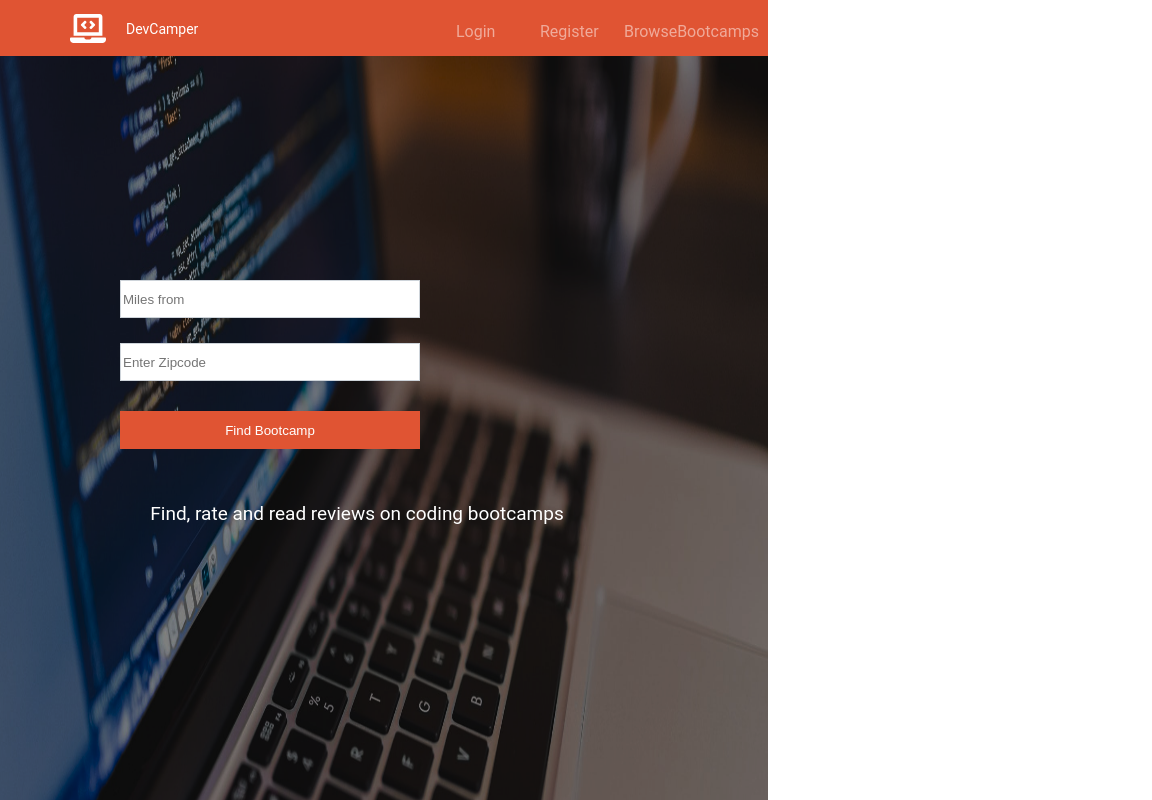
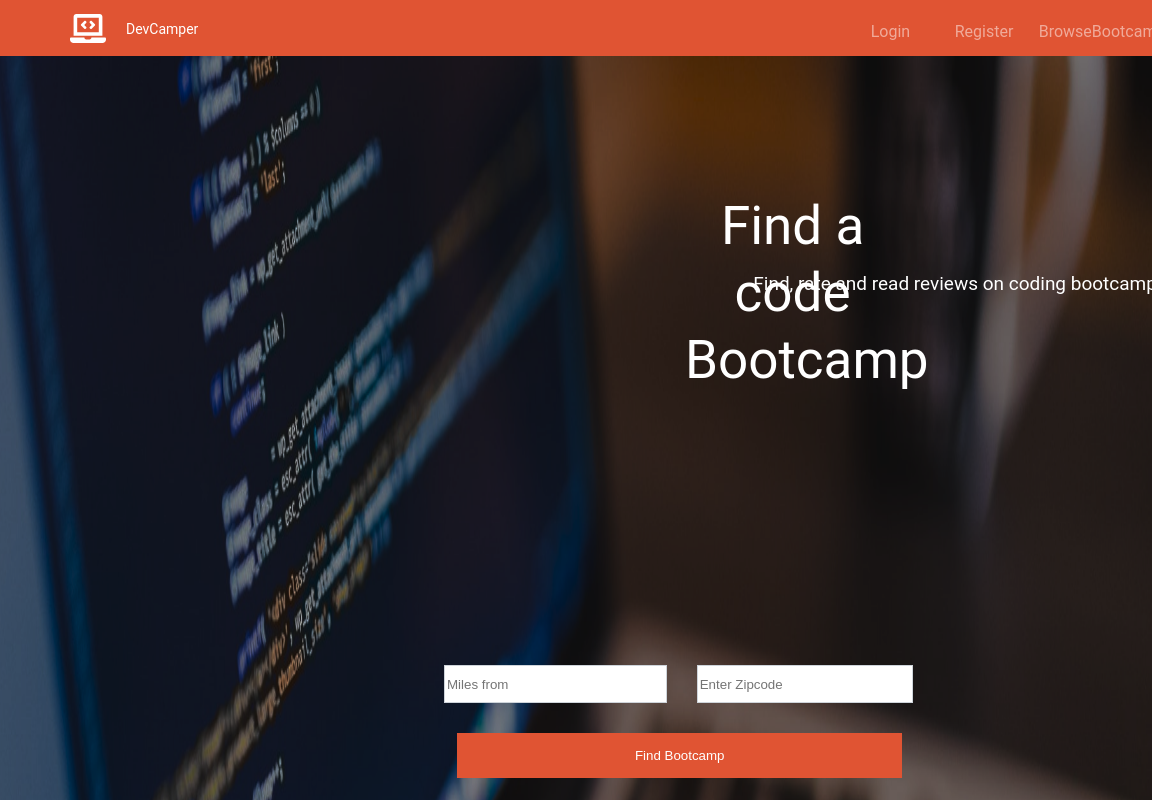
Before and after one commit to LuizaAv/experience.io, a React (Create React App) app: page / in a window 768 px wide. Shown: the top 800 px of the page, 1152 px wide, since content can reach past the window. Built offline with nearby package versions, Linux system fonts and the light colour scheme.

Commit message:
Added store

```diff
--- a/src/components/header/header.css
+++ b/src/components/header/header.css
@@ -39,6 +39,13 @@ span{
         margin-left: 70px;
         margin-top: 14px;
     }
+    .header{
+        display: flex;
+        justify-content: space-between;
+        height: 56px;
+        width: 154vw;
+        background: #E05433;
+    }
 }
 
 @media only screen and (min-device-width: 801px) and (max-device-width: 1024px){
--- a/src/components/home.js/homepage.css
+++ b/src/components/home.js/homepage.css
@@ -2,26 +2,23 @@
     width: 100%;
     margin: auto;
 }
+
 .img{
     width: 100%;
     height: 100vh;
 }
 
-
-
 .textField{
     position: absolute;
-    width: 538px;
+    width: 28.02vw;
     height: 68px;
-    left: 691px;
-    top: 380px;
-
+    left: 685px;
+    top: 140px;
     font-family: Roboto;
     font-style: normal;
     font-weight: normal;
     font-size: 53px;
     line-height: 67px;
-
     text-align: center;
     color: #FFFFFF;
 }
@@ -31,7 +28,7 @@
     width: 414px;
     height: 30px;
     left: 753px;
-    top: 480px;
+    top: 250px;
 
     font-family: Roboto;
     font-style: normal;
@@ -43,12 +40,18 @@
 }
 
 .inputContainer{
-    margin-top: -580px;
+    position: absolute;
+    top: 50%;
+    left: 0;
+    right: 0;
+    display: flex;
+    align-items: baseline;
+    justify-content: center;
 }
 
 
 .zipcodeInput{
-    width: 540px;
+    width: 28.125vw;
     height: 38px;
     left: 975px;
     top: 505px;
@@ -62,7 +65,7 @@
 }
 
 .milesInput{
-    width: 540px;
+    width: 28.125vw;
     height: 38px;
     left: 405px;
     top: 505px;
@@ -75,7 +78,7 @@
 }
 
 .btn{
-    width: 1110px;
+    width: 57.81vw;
     height: 38px;
     left: 405px;
     top: 559px;
@@ -89,22 +92,67 @@
     color: #FFFFFF;
 }
 
+@media only screen and (max-width: 320px){
+    .inputContainer{
+        position: absolute;
+        top: 40%;
+        right: 0;
+    }
 
+    .img{
+        width: 150vw;
+        height: 100vh;
+    }
 
-@media (max-width: 583px) {
+    .milesInput{
+        height: 30px;
+        width: 200px;
+        top: 505px;
+        margin-left: 200px;
+        background: #FFFFFF;
+        border: 1px solid #CED4DA;
+        box-sizing: border-box;
+        border-radius: 0px;
+    }
+
+    .zipcodeInput{
+        height: 30px;
+        width: 200px;
+        top: 505px;
+        margin-top: 10px;
+        margin-left: 200px;
+        background: #FFFFFF;
+        border: 1px solid #CED4DA;
+        box-sizing: border-box;
+        border-radius: 0px;
+    }
+
+    .btn{
+        height: 38px;
+    left: 405px;
+    top: 559px;
+    margin-left: 209px;
+    margin-top: 30px;
+    background: #E05433;
+    border: 1px solid #E05433;
+    box-sizing: border-box;
+    border-radius: 0px;
+    color: #FFFFFF;
+    }
+
+}
+@media only screen and (min-device-width: 321px) and (max-device-width: 583px) {
     .textField{
         position: absolute;
         width: 538px;
         height: 68px;
-        left: -10px;
-        top: 380px;
-
+        left: 20px;
+        top: 140px;
         font-family: Roboto;
         font-style: normal;
         font-weight: normal;
-        font-size: 30px;
+        font-size: 35px;
         line-height: 67px;
-
         text-align: center;
         color: #FFFFFF;
     }
@@ -113,23 +161,33 @@
         position: absolute;
         width: 414px;
         height: 30px;
-        left: 60px;
-        top: 450px;
-
+        left: 70px;
+        top: 230px;
         font-family: Roboto;
         font-style: normal;
         font-weight: normal;
-        font-size: 17px;
+        font-size: 19px;
         line-height: 30px;
         text-align: center;
         color: #FFFFFF;
     }
+    .inputContainer{
+        position: absolute;
+        top: 50%;
+        left: 0;
+        right: 0;
+        display: flex;
+        align-items: baseline;
+        justify-content: center;
+    }
+
 
     .zipcodeInput{
-        width: 300px;
-        height: 38px;
-        left: 100px;
-        margin-left: 120px;
+        width: 40vw;
+        height: 30px;
+        left: 975px;
+        top: 505px;
+        margin-left: 180px;
         margin-top: 25px;
 
         background: #FFFFFF;
@@ -139,10 +197,11 @@
     }
 
     .milesInput{
-        width: 300px;
-        height: 38px;
-        left: 100px;
-        margin-left: 120px;
+        width: 40vw;
+        height: 30px;
+        left: 405px;
+        top: 505px;
+        margin-left: 180px;
 
         background: #FFFFFF;
         border: 1px solid #CED4DA;
@@ -151,75 +210,45 @@
     }
 
     .btn{
-        width: 300px;
-        height: 38px;
-        left: 100px;
-        top: 515px;
-        margin-left: 120px;
+        width: 40vw;
+        height: 36px;
+        left: 405px;
+        top: 559px;
+        margin-left: 180px;
         margin-top: 30px;
-
         background: #E05433;
         border: 1px solid #E05433;
         box-sizing: border-box;
         border-radius: 0px;
         color: #FFFFFF;
     }
+
   }
 
 
 @media only screen and (min-device-width: 584px) and (max-device-width: 800px){
-    .textField{
-        position: absolute;
-        width: 538px;
-        height: 68px;
-        top: 380px;
-        margin-left: 150px;
-
-        font-family: Roboto;
-        font-style: normal;
-        font-weight: normal;
-        font-size: 53px;
-        line-height: 67px;
-
-        text-align: center;
-        color: #FFFFFF;
+    .img{
+        width: 158vw;
+        height: 200vh;
     }
 
-    .pageIntro{
+    .inputContainer{
         position: absolute;
-        width: 414px;
-        height: 30px;
-        left: 150px;
-        top: 480px;
-
-        font-family: Roboto;
-        font-style: normal;
-        font-weight: normal;
-        font-size: 19px;
-        line-height: 30px;
-        text-align: center;
-        color: #FFFFFF;
-    }
-
-    .zipcodeInput{
-        width: 300px;
-        height: 38px;
-        left: 100px;
-        margin-left: 120px;
-        margin-top: 25px;
-
-        background: #FFFFFF;
-        border: 1px solid #CED4DA;
-        box-sizing: border-box;
-        border-radius: 0px;
+        margin-right: -300px;
+        width: 200vw;
+        top: 80%;
+        width: 150vw;
+        right: 0;
+        display: flex;
+        align-items: baseline;
+        justify-content: center;
     }
 
     .milesInput{
-        width: 300px;
+        width: 29vw;
         height: 38px;
-        left: 100px;
-        margin-left: 120px;
-
+        top: 505px;
+        margin-left: 444px;
         background: #FFFFFF;
         border: 1px solid #CED4DA;
         box-sizing: border-box;
@@ -227,13 +256,12 @@
     }
 
     .btn{
-        width: 300px;
-        height: 38px;
-        left: 100px;
-        top: 515px;
-        margin-left: 120px;
+        width: 58vw;
+        height: 45px;
+        left: 405px;
+        top: 559px;
+        margin-left: 457px;
         margin-top: 30px;
-
         background: #E05433;
         border: 1px solid #E05433;
         box-sizing: border-box;
@@ -244,30 +272,41 @@
 
 
 @media only screen and (min-device-width: 801px) and (max-device-width: 1024px){
+    .img{
+        width: 100%;
+        height: 100vh;
+    }
+
+    .inputContainer{
+        position: absolute;
+        width: 100%;
+        top: 52%;
+        left: 0;
+        right: 0;
+        display: flex;
+        align-items: baseline;
+        justify-content: center;
+    }
+
     .textField{
-        position: absolute;
         width: 538px;
         height: 68px;
-        left: 200px;
-        top: 380px;
-
+        left: 240px;
+        top: 150px;
         font-family: Roboto;
         font-style: normal;
         font-weight: normal;
         font-size: 53px;
         line-height: 67px;
-
         text-align: center;
         color: #FFFFFF;
     }
 
     .pageIntro{
-        position: absolute;
         width: 414px;
         height: 30px;
-        left: 250px;
-        top: 480px;
-
+        left: 297px;
+        top: 250px;
         font-family: Roboto;
         font-style: normal;
         font-weight: normal;
@@ -277,5 +316,29 @@
         color: #FFFFFF;
     }
 
+    .milesInput{
+        width: 28.125vw;
+        height: 38px;
+        left: 405px;
+        top: 505px;
+        margin-left: 210px;
+        background: #FFFFFF;
+        border: 1px solid #CED4DA;
+        box-sizing: border-box;
+        border-radius: 0px;
+    }
 
+    .btn{
+        width: 59.5vw;
+        height: 38px;
+        left: 405px;
+        top: 559px;
+        margin-left: 210px;
+        margin-top: 30px;
+        background: #E05433;
+        border: 1px solid #E05433;
+        box-sizing: border-box;
+        border-radius: 0px;
+        color: #FFFFFF;
     }
+  }
--- a/src/components/home.js/homepage.js
+++ b/src/components/home.js/homepage.js
@@ -13,12 +13,13 @@ function Homepage() {
           Find, rate and  read reviews on coding bootcamps
           </p>
         <div className="inputContainer">
+          <div className="inputs">
           <input type="text" placeholder="Miles from" className="milesInput" />
           <input type="text" placeholder="Enter Zipcode" className="zipcodeInput" />
+          <button className="btn" type="submit">Find Bootcamp</button>
+          </div>
+
         </div>
-        <button className="btn" type="submit">
-          Find Bootcamp
-          </button>
     </div>
   )
 }
--- a/src/components/login.js/loginpage.js
+++ b/src/components/login.js/loginpage.js
@@ -1,16 +1,17 @@
 import React, {useEffect, useState} from "react";
 import axios  from "axios";
-import "./loginpage.css"
+import "./loginpage.css";
+
+// export let  newUser = {
+//     "email": userEmail,
+//     "password": password
+// }
 
 function Loginpage(){
     const [userEmail, setUserEmail] = useState("");
     const [password, setPassword] = useState("");
     const [resp, setResponse] = useState([])
 
-    let newUser = {
-        "email": userEmail,
-        "password": password
-    }
 
     const emailChangeHandler = (e) => {
         setUserEmail(e.target.value)
@@ -20,18 +21,12 @@ function Loginpage(){
         setPassword(e.target.value)
     }
 
-    const clickHandler = (e) => {
+    // const clickHandler = (e) => {
+    //     console.log(newUser)
+    // }
 
-    }
 
-    /*
-    useEffect(() => {
-        async function fetchingData(){
-            const result = await axios.get("http://devcamp-api-node.herokuapp.com/api/v1/auth/me")
-            console.log(result)
-        }
-        fetchingData()
-    }, [])*/
+
 
     return(
         <div className="mainDiv">
@@ -57,7 +52,7 @@ function Loginpage(){
                 className="passwordInput"
                 onChange = {passwordChangeHandler}
                 />
-            <button onClick={clickHandler}>
+            <button onClick={()=>{}}>
                 Login
             </button>
             <div>
--- a/src/components/navbar/navbar.css
+++ b/src/components/navbar/navbar.css
@@ -3,7 +3,59 @@
   margin-right: 303px;
 }
 
-@media (max-width: 583px) {
+@media only screen and (max-width: 320px){
+    span{
+      top: -10px;
+      font-family: Roboto;
+      font-style: normal;
+      font-weight: normal;
+      font-size: 14px;
+      line-height: 30px;
+      color: #FFFFFF;
+    }
+
+    .login{
+      height: 24px;
+      margin-top: 13px;
+      margin: 20px;
+      margin-left: 7px;
+      font-family: Roboto;
+      font-style: normal;
+      font-weight: normal;
+      font-size: 13px;
+      line-height: 24px;
+      color: rgba(255, 255, 255, 0.5);
+      text-decoration: none;
+    }
+
+    .register{
+      height: 24px;
+      margin-top: 13px;
+      margin: 20px;
+      font-family: Roboto;
+      font-style: normal;
+      font-weight: normal;
+      font-size: 13px;
+      line-height: 24px;
+      color: rgba(255, 255, 255, 0.5);
+      text-decoration: none;
+    }
+
+    .browsecamps{
+      height: 24px;
+      margin-top: 13px;
+      margin: 20px;
+      font-family: Roboto;
+      font-style: normal;
+      font-weight: normal;
+      font-size: 13px;
+      line-height: 24px;
+      color: rgba(255, 255, 255, 0.5);
+      text-decoration: none;
+    }
+}
+
+@media only screen and (min-device-width: 321px) and (max-device-width: 583px) {
   .navbar{
     display: flex;
     margin-right: 50px;
@@ -26,6 +78,7 @@
 }
 
 @media only screen and (min-device-width: 584px) and (max-device-width: 800px){
+
   .navbar{
     display: flex;
     margin-right: 80px;
```
Also changed, not shown: src/API/AxiosRequests/AxiosRequests.js (added, +22 -0 lines), src/store/Actions.js (added, +34 -0 lines), src/store/Reducer.js (added, +31 -0 lines), src/store/Store.js (added). Lines whose indentation alone changed are shown as unchanged.
